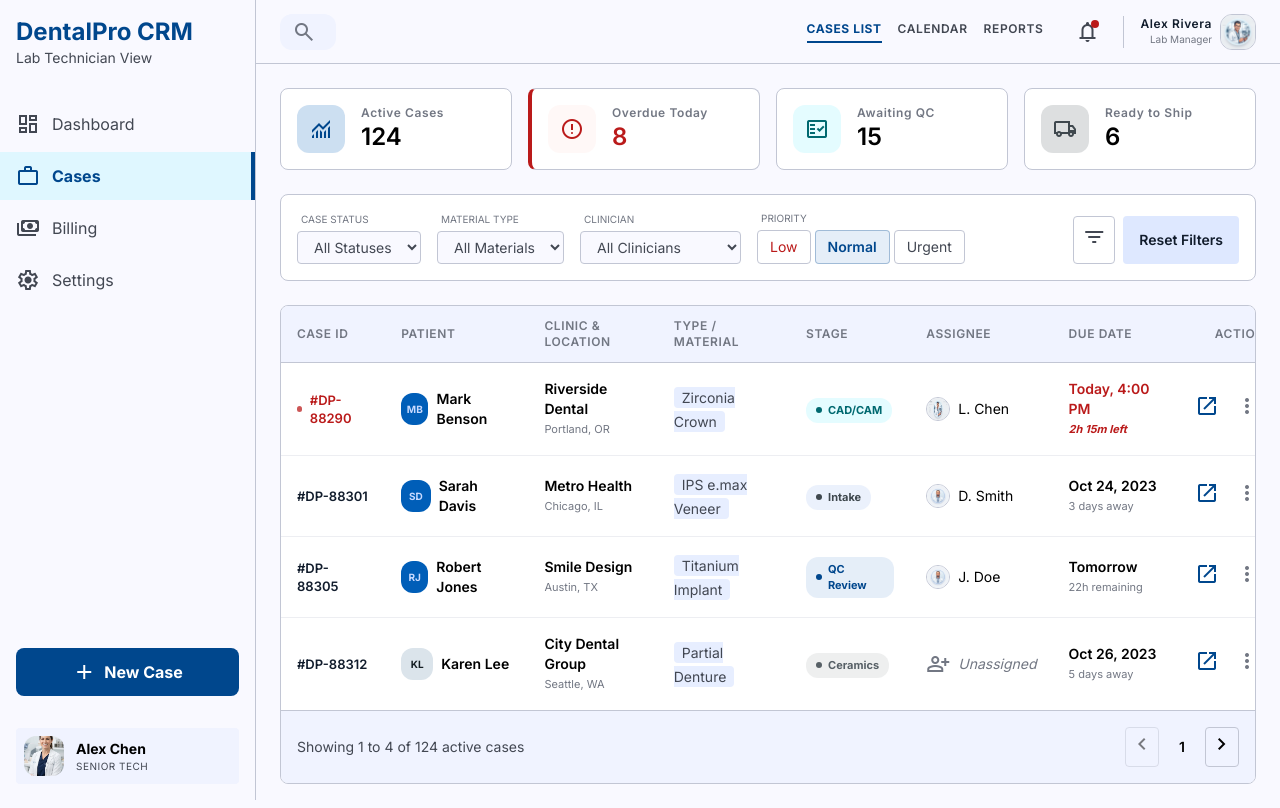
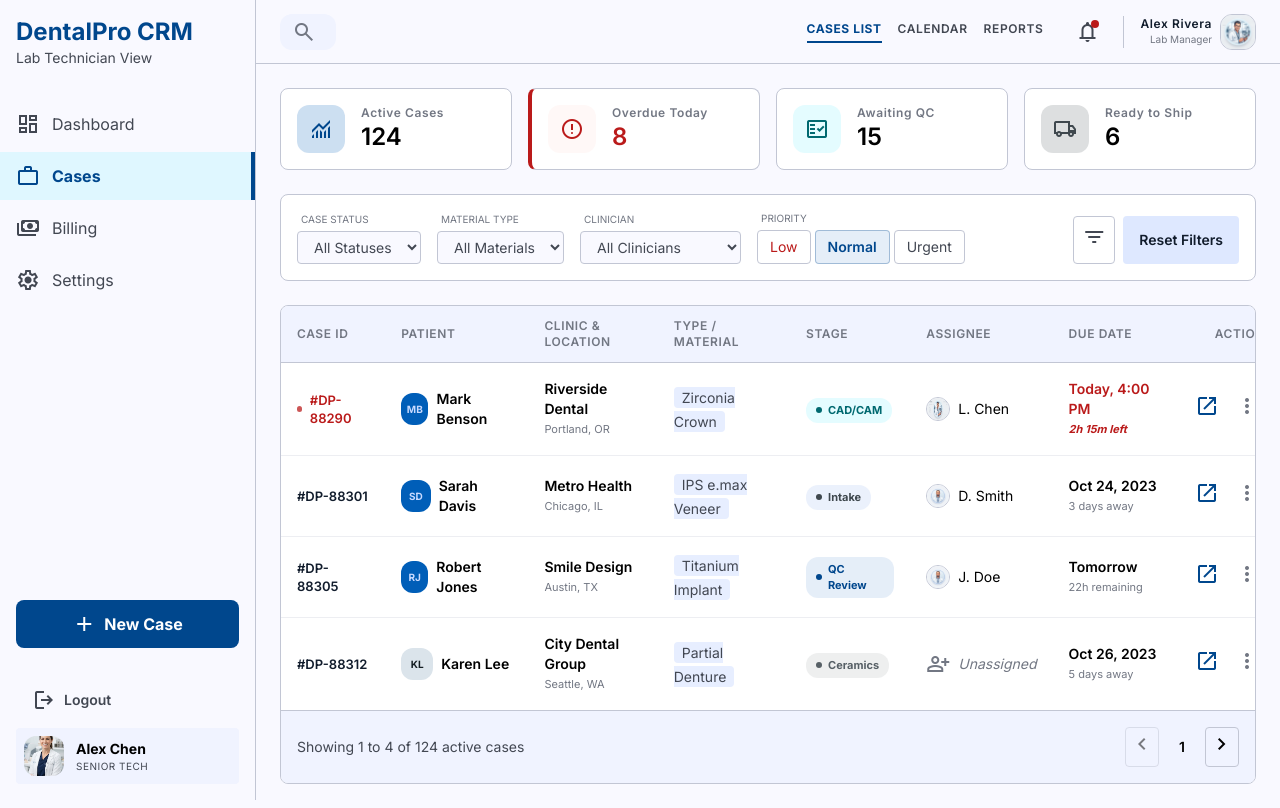
Before and after one commit to waseemsamra/labcrm, a React (Vite) app: page /cases in a window 1280 px wide. Built offline with nearby package versions, Linux system fonts and the light colour scheme.

Commit message:
add logout button to technician sidebar

```diff
--- a/src/components/ClientSidebar.jsx
+++ b/src/components/ClientSidebar.jsx
@@ -1,7 +1,8 @@
-import { Link, useLocation } from 'react-router-dom'
+import { Link, useLocation, useNavigate } from 'react-router-dom'
 
 export default function ClientSidebar() {
   const location = useLocation()
+  const navigate = useNavigate()
 
   const isActive = (path) => {
     return location.pathname === path
--- a/src/components/Sidebar.jsx
+++ b/src/components/Sidebar.jsx
@@ -1,9 +1,10 @@
 import { useState } from 'react'
-import { Link, useLocation } from 'react-router-dom'
+import { Link, useLocation, useNavigate } from 'react-router-dom'
 
 export default function Sidebar() {
   const [alertsReviewed, setAlertsReviewed] = useState(false)
   const location = useLocation()
+  const navigate = useNavigate()
 
   const isActive = (path) => {
     if (path === '/billing') {
@@ -60,6 +61,10 @@ export default function Sidebar() {
             New Case
           </button>
         </Link>
+        <button onClick={() => navigate('/login')} className="flex items-center gap-2 px-4 py-2 text-on-surface-variant hover:text-primary transition-colors w-full mb-2">
+          <span className="material-symbols-outlined">logout</span>
+          <span className="text-body-sm font-semibold">Logout</span>
+        </button>
         <div className="flex items-center gap-3 p-2 bg-surface-container-low rounded-lg">
           <div className="w-10 h-10 rounded-full overflow-hidden bg-outline-variant">
             <img
```
